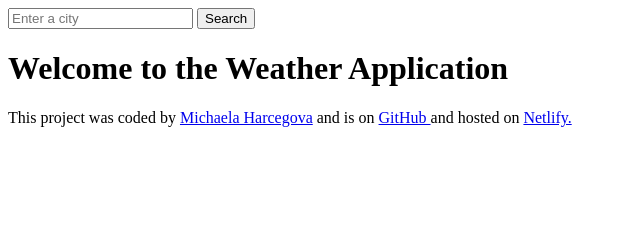
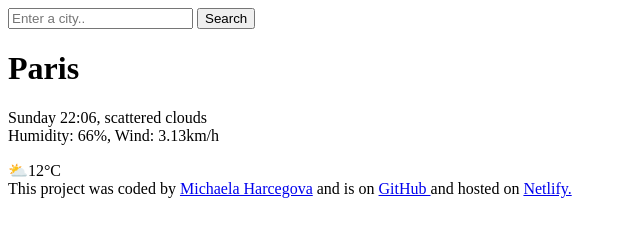
Before and after one commit to mikih484/Weather-application, a plain HTML site: page index.html in a window 1280 px wide. Shown: the whole page, without its empty margins (0-640 px from the left). Drawn offline with Linux system fonts and the light colour scheme.

Commit message:
Updated HTML of the project
Updated the HTML with city, current time and current weather

```diff
--- a/index.html
+++ b/index.html
@@ -8,12 +8,20 @@
   <body>
     <header>
       <form>
-        <input type="search" placeholder="Enter a city" />
+        <input type="search" placeholder="Enter a city.." required />
         <input type="submit" value="Search" />
       </form>
     </header>
     <main>
-      <h1>Welcome to the Weather Application</h1>
+      <div>
+        <h1>Paris</h1>
+        <p>
+          Sunday 22:06, scattered clouds
+          <br />
+          Humidity: 66%, Wind: 3.13km/h
+        </p>
+      </div>
+      <div>⛅️12°C</div>
     </main>
     <footer>
       This project was coded by
```
